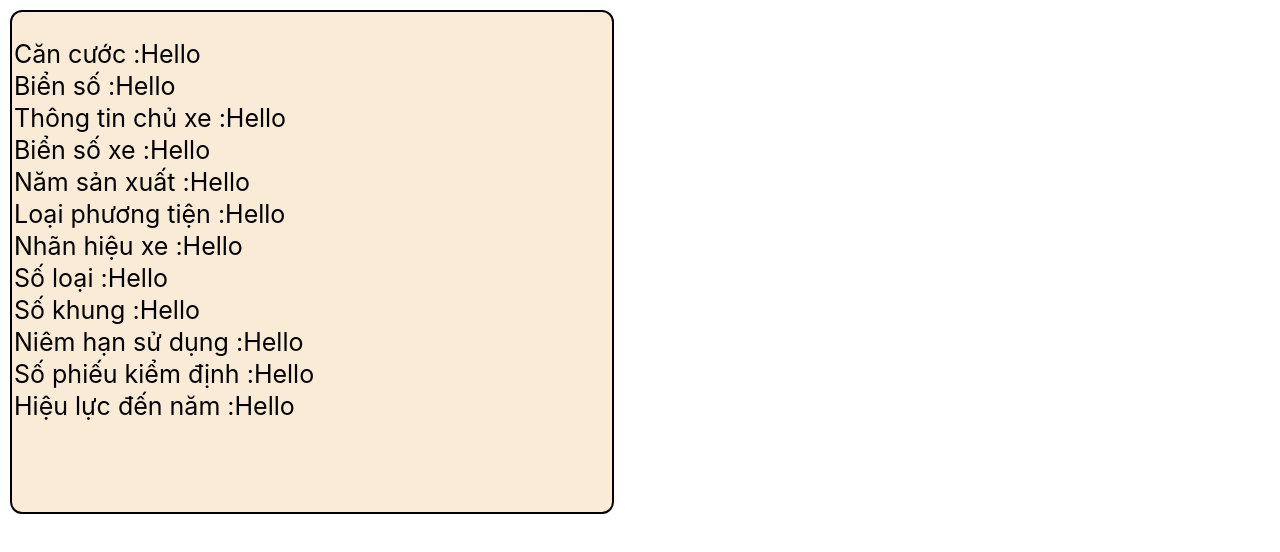
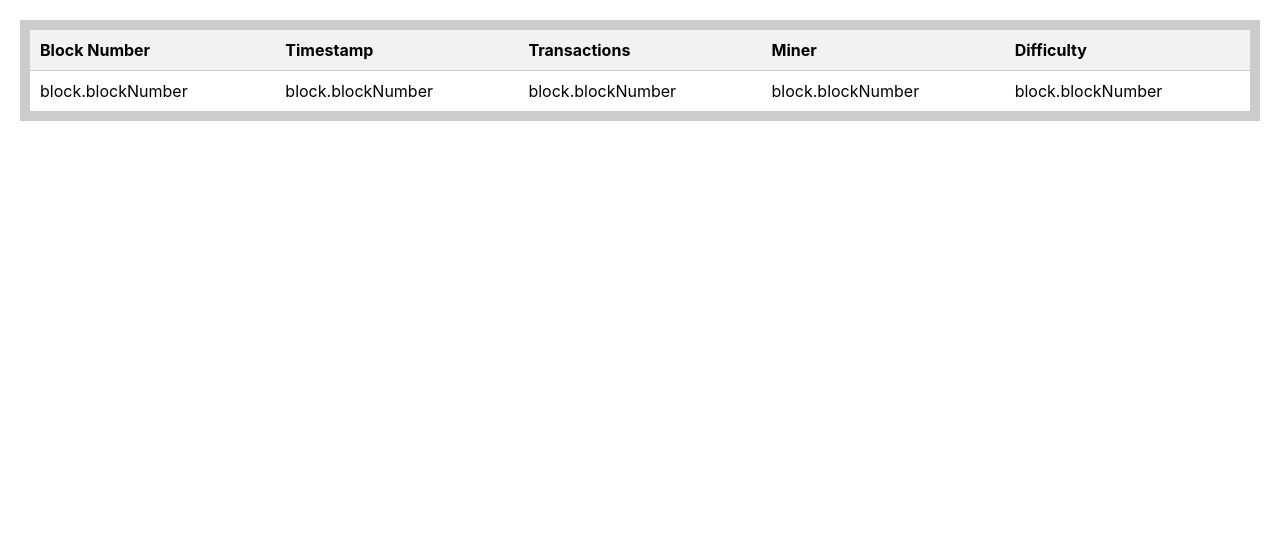
Before and after one commit to MITOViXu/vehicle_registration_website, a React (Create React App) app in the folder client/: page / in a window 1280 px wide. Shown: the top 552 px of the page. Built offline with nearby package versions, Linux system fonts and the light colour scheme.

Commit message:
commit het loi

```diff
--- a/client/src/components/CarCard.jsx
+++ b/client/src/components/CarCard.jsx
@@ -9,12 +9,10 @@ const NavBarItem = ({ title, value }) => (
 
 const CarCard = () => {
     return (
-        <div className="card-car">
-            <ul className="carListItem">
+        <div>
+            {/* <ul className="carListItem">
                 {[
-                    "Căn cước :  ",
-                    "Biển số :  ",
-                    "Thông tin chủ xe :  ",
+                    "Thông tin chủ xe cccd :  ",
                     "Biển số xe :  ",
                     "Năm sản xuất :  ",
                     "Loại phương tiện :  ",
@@ -31,7 +29,30 @@ const CarCard = () => {
                         value={"Hello"}
                     />
                 ))}
-            </ul>
+            </ul> */}
+            <div className="block-table-container">
+                <table className="block-table">
+                    <thead>
+                        <tr>
+                            <th>Block Number</th>
+                            <th>Timestamp</th>
+                            <th>Transactions</th>
+                            <th>Miner</th>
+                            <th>Difficulty</th>
+                            {/* Thêm các cột khác tùy theo yêu cầu */}
+                        </tr>
+                    </thead>
+                    <tbody>
+                        <tr key={1}>
+                            <td>{"block.blockNumber"}</td>
+                            <td>{"block.blockNumber"}</td>
+                            <td>{"block.blockNumber"}</td>
+                            <td>{"block.blockNumber"}</td>
+                            <td>{"block.blockNumber"}</td>
+                        </tr>
+                    </tbody>
+                </table>
+            </div>
         </div>
     )
 }
--- a/client/src/components/Login.css
+++ b/client/src/components/Login.css
@@ -96,31 +96,39 @@ textarea {
 .logo-image {
     width: 100px;
 }
-.card-car {
-    display: flex;
-    flex: 1 1 0%;
-    flex-direction: column;
-    padding: 0.75rem /* 12px */;
-    border-radius: 0.375rem /* 6px */;
-    height: 500px;
-    width: 600px;
-    background-color: antiquewhite;
-    display: inline-block;
-    border-radius: 12px;
-    border: 2px solid black;
-    padding: 0;
-    margin: 10px;
-}
-.carListItem {
-    list-style-type: none;
-    padding-left: 2px;
-    font-size: 25px;
-}
-.item {
-    margin-top: 2px;
-}
-.couple-item {
-  display: flex;
-  flex-direction: center;
-  align-items: center;
-}
+
+.block-table-container {
+    padding: 20px;
+  }
+
+  .block-table {
+    border-collapse: collapse;
+    width: 100%;
+    border: 10px solid #ccc;
+    border-radius: 20px;
+  }
+
+  .block-table th,
+  .block-table td {
+    padding: 10px;
+    text-align: left;
+    border-bottom: 1px solid #ccc;
+  }
+
+  .block-table th:first-child,
+  .block-table td:first-child {
+    border-left: 1px solid #ccc;
+  }
+
+  .block-table th:last-child,
+  .block-table td:last-child {
+    border-right: 1px solid #ccc;
+  }
+
+  .block-table th {
+    background-color: #f2f2f2;
+  }
+
+  .block-table tbody tr:nth-child(even) {
+    background-color: #f9f9f9;
+  }
--- a/client/src/components/Login.jsx
+++ b/client/src/components/Login.jsx
@@ -1,12 +1,10 @@
 import React from "react"
 import pic1 from "./pic1.jpg"
 import "./Login.css"
-import { Link, useNavigate } from "react-router-dom"
 import { useState, useEffect } from "react"
 import { contractAbi, contractAddress } from "../constant/constant"
 import { ethers } from "ethers"
 const Login = (props) => {
-    const navigate = useNavigate()
     const [provider, setProvider] = useState(null)
     const [account, setAccount] = useState(null)
     return (
```
Also changed, not shown: client/src/components/Logo.jsx (deleted, +0 -18 lines).
